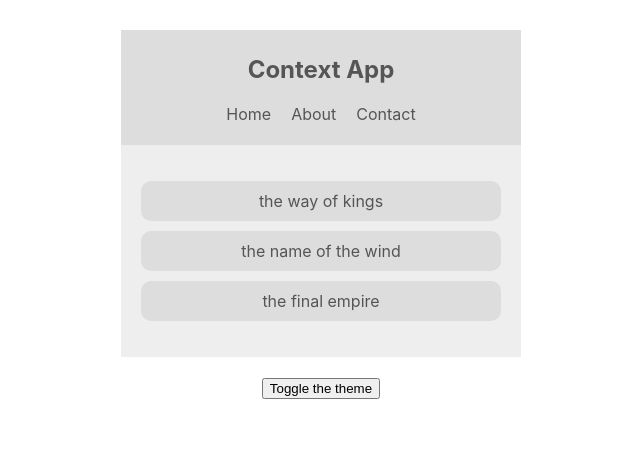
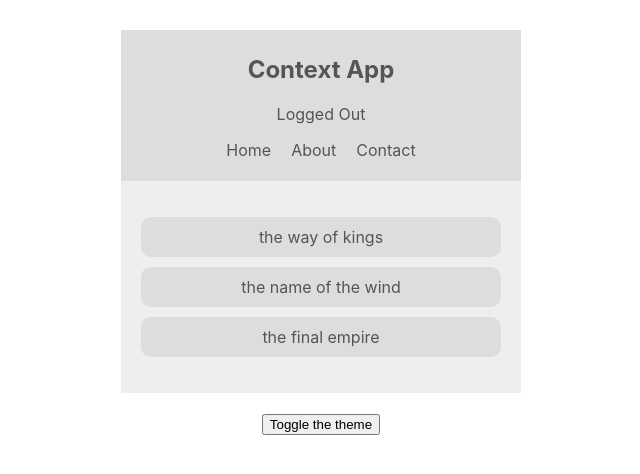
Before and after one commit to KurtGuardia/contextapp, a React (Create React App) app: page / in a window 1280 px wide. Shown: the top 474 px of the page, without its empty margins (319-959 px from the left). Built offline with nearby package versions, Linux system fonts and the light colour scheme.

Commit message:
implented second context provider

```diff
--- a/src/components/Navbar.js
+++ b/src/components/Navbar.js
@@ -1,16 +1,23 @@
 import React from 'react';
+import { AuthContext } from '../contexts/AuthContext';
 import { ThemeContext } from '../contexts/ThemeContext';
 
 const Navbar = () => {
   return (
+    <AuthContext.Consumer>
+      {(authContext) => {
+        const { isAuthenticated, toggleAuth } = authContext;
+        return (
           <ThemeContext.Consumer>
-      {(context) => {
-        const { isLightTheme, light, dark } = context;
-        console.log(context);
+            {(themeContext) => {
+              const { isLightTheme, light, dark } = themeContext;
               const theme = isLightTheme.isLightTheme ? light : dark;
               return (
                 <nav style={{ background: theme.ui, color: theme.syntax }}>
                   <h1>Context App</h1>
+                  <div onClick={toggleAuth}>
+                    {isAuthenticated ? 'Logged In' : 'Logged Out'}
+                  </div>
                   <ul>
                     <li>Home</li>
                     <li>About</li>
@@ -21,6 +28,9 @@ const Navbar = () => {
             }}
           </ThemeContext.Consumer>
         );
+      }}
+    </AuthContext.Consumer>
+  );
 };
 
 export default Navbar;
--- a/src/components/ThemeToggle.js
+++ b/src/components/ThemeToggle.js
@@ -5,9 +5,7 @@ const ThemeToggle = () => {
   const { isLightTheme } = React.useContext(ThemeContext);
   console.log(isLightTheme);
 
-  return (
-    <button onClick={() => isLightTheme.toggleTheme()}>Toggle the theme</button>
-  );
+  return <button onClick={isLightTheme.toggleTheme}>Toggle the theme</button>;
 };
 
 export default ThemeToggle;
```
Also changed, not shown: 1 other file (tests, documents, lock files or other folders). Lines whose indentation alone changed are shown as unchanged.
